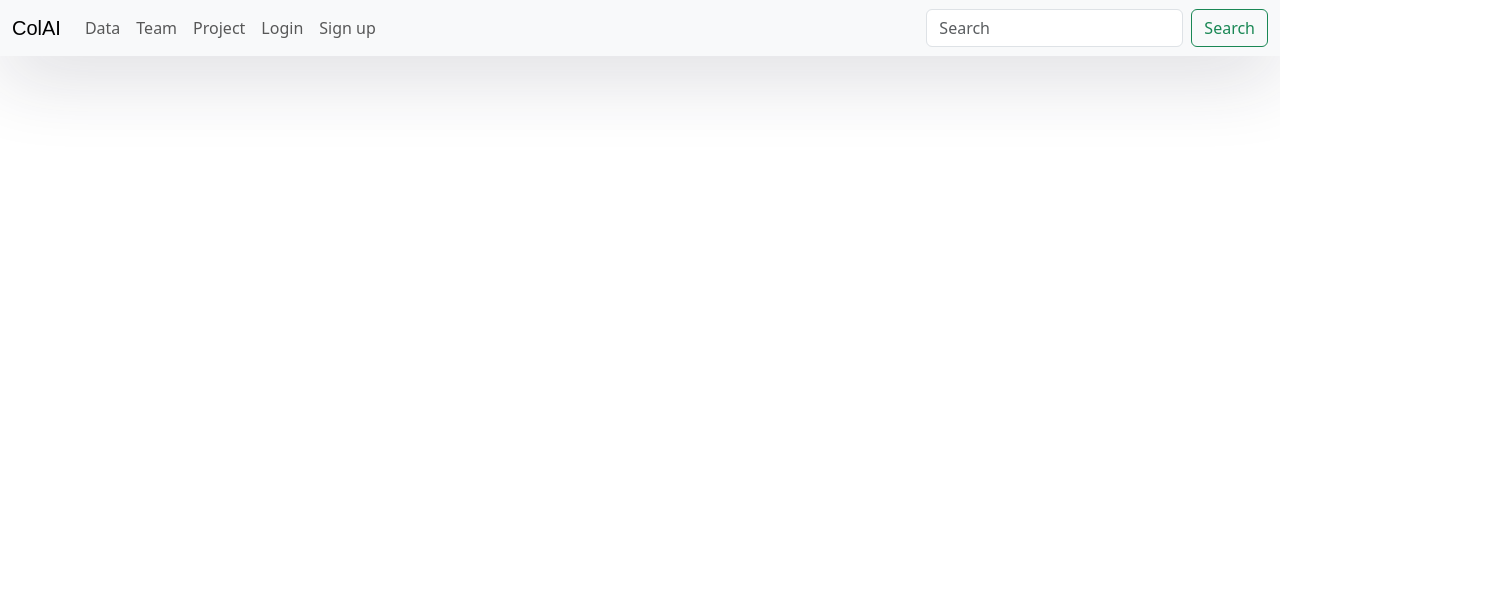
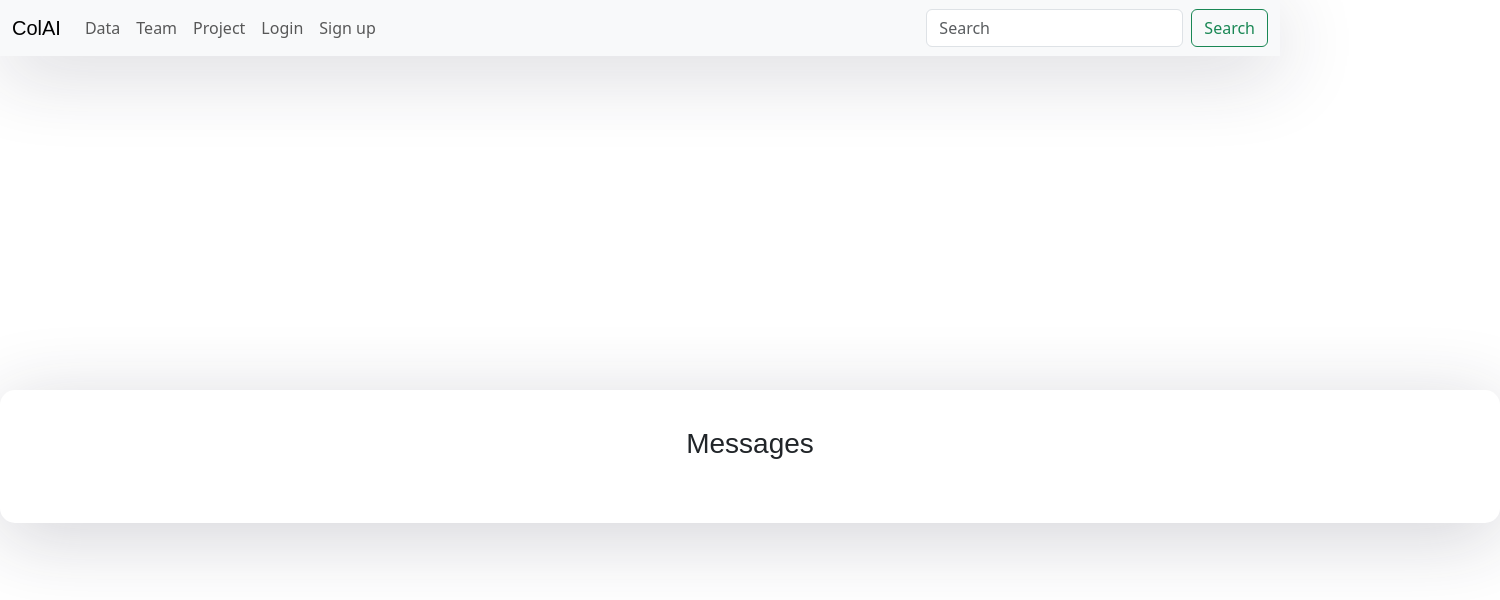
Before and after one commit to Collaborative-AI/colteam, a React (Create React App) app in the folder my-react-app/: page /messages in a window 1280 px wide. Shown: the top 600 px of the page, 1500 px wide, since content can reach past the window. Built offline with nearby package versions, Linux system fonts and the light colour scheme.

Commit message:
add messages pages

```diff
--- a/my-react-app/src/App.js
+++ b/my-react-app/src/App.js
@@ -20,6 +20,7 @@ import ProjectLayout from './components/project/allproject/projectLayout/'
 import SettingLayout from './components/setting/layout'
 import AccountSetting from './components/setting/account_setting'
 import ProfileSetting from './components/setting/profile_setting'
+import Messages from './components/messages/messages'
 
 function App() {
   return (
@@ -32,6 +33,7 @@ function App() {
             <Route path="/data" element={<Data />} />
             <Route path="/team" element={<Team />} />
             <Route path="/project" element={<ProjectLayout />} />
+            <Route path="/messages" element={<Messages />} />
             <Route path="/log_in" element={<Login />} />
             <Route path="/sign_up" element={<SignUp />} />
             <Route path="/forget_passwd" element={<ForgetPasswd />} />
--- /dev/null
+++ b/my-react-app/src/components/messages/messages.js
@@ -0,0 +1,10 @@
+import React, { Component } from 'react'
+export default class Messages extends Component {
+    render() {
+        return (
+            <div className="auth-inner-large">
+                <h3>Messages</h3>
+            </div>
+        )
+    }
+}
--- a/my-react-app/src/components/navbar.js
+++ b/my-react-app/src/components/navbar.js
@@ -59,6 +59,13 @@ function NavbarIns() {
               </Link>
             </li>
             {auth.success ? (
+              <>
+                <li className="nav-item">
+                  <Link className="nav-link" to={'/messages'}>
+                    Messages
+                  </Link>
+                </li>
+
                 <NavDropdown title="Profile" id="navbarScrollingDropdown" onSelect={handleDropdownSelect}>
                   <NavDropdown.Item eventKey="action-1">New Project</NavDropdown.Item>
                   <NavDropdown.Item eventKey="action-2">My Project</NavDropdown.Item>
@@ -67,6 +74,7 @@ function NavbarIns() {
                   <NavDropdown.Divider />
                   <NavDropdown.Item eventKey="action-4">log out</NavDropdown.Item>
                 </NavDropdown>
+              </>
             ) : (
               <>
                 < li className="nav-item">
```
Lines whose indentation alone changed are shown as unchanged.
